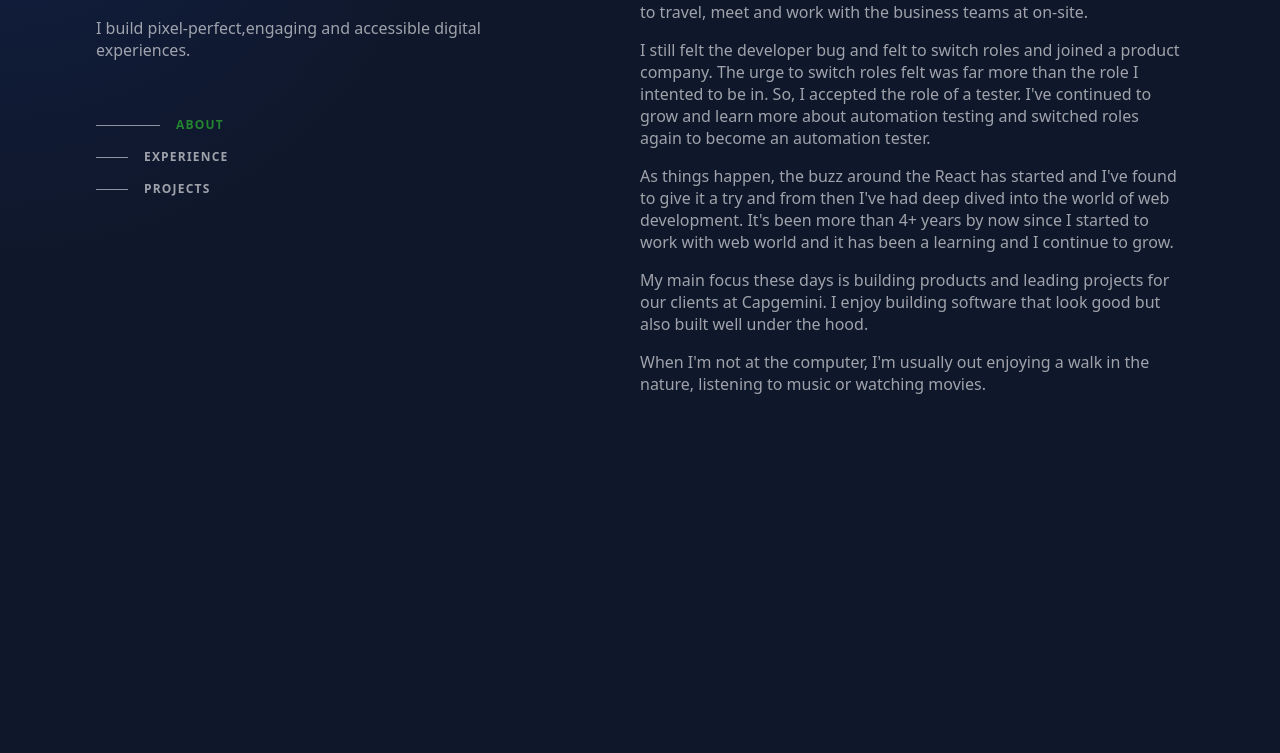
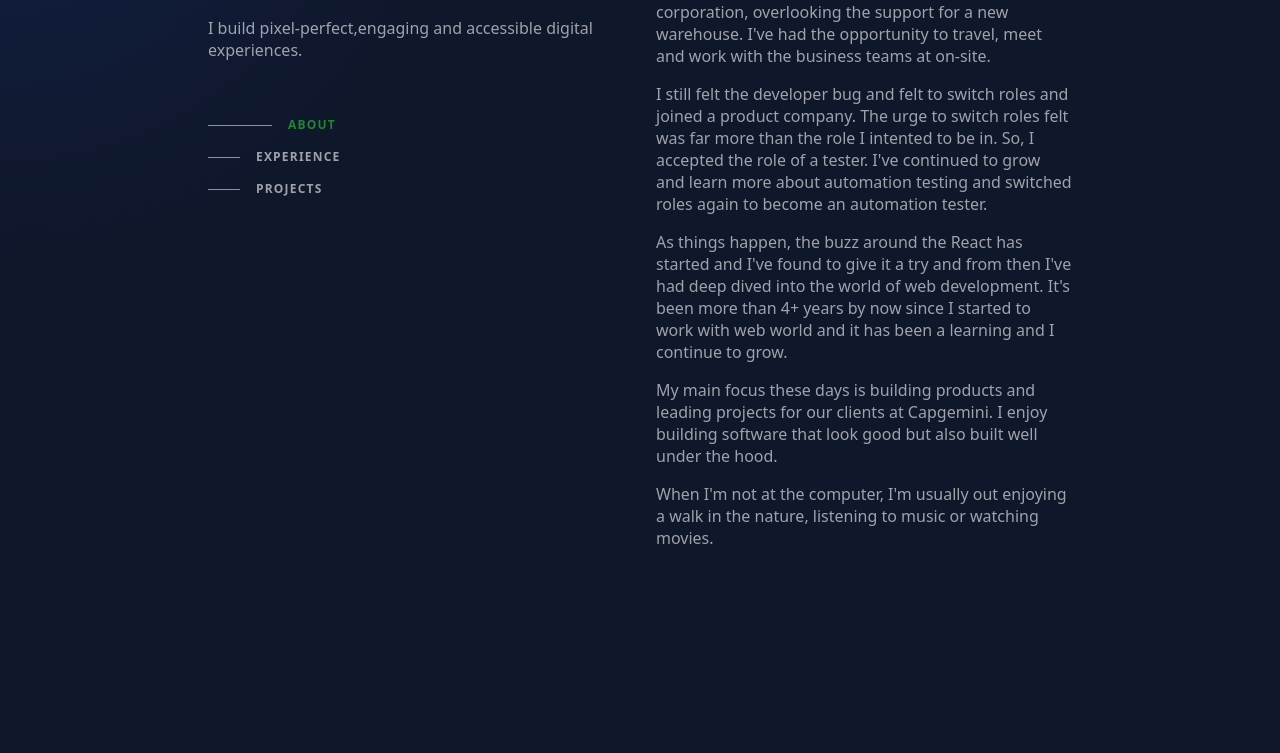
Before and after one commit to kidambimadha1/portfolio, a plain HTML site: page index.html in a window 1280 px wide. Shown: the part 205-958 px from the top of the page. Drawn offline with Linux system fonts and the light colour scheme.

Commit message:
style changes added

```diff
--- a/style.css
+++ b/style.css
@@ -43,12 +43,12 @@ body {
   display: flex;
   width: 100%;
   height: 100vh;
-  padding: 0 6rem;
+  padding: 0 15%;
 }
 
 .wrc-left,
 .wrc-right {
-  padding: 6rem 0;
+  padding: 6rem 1rem;
   width: 50%;
 }
 
```
